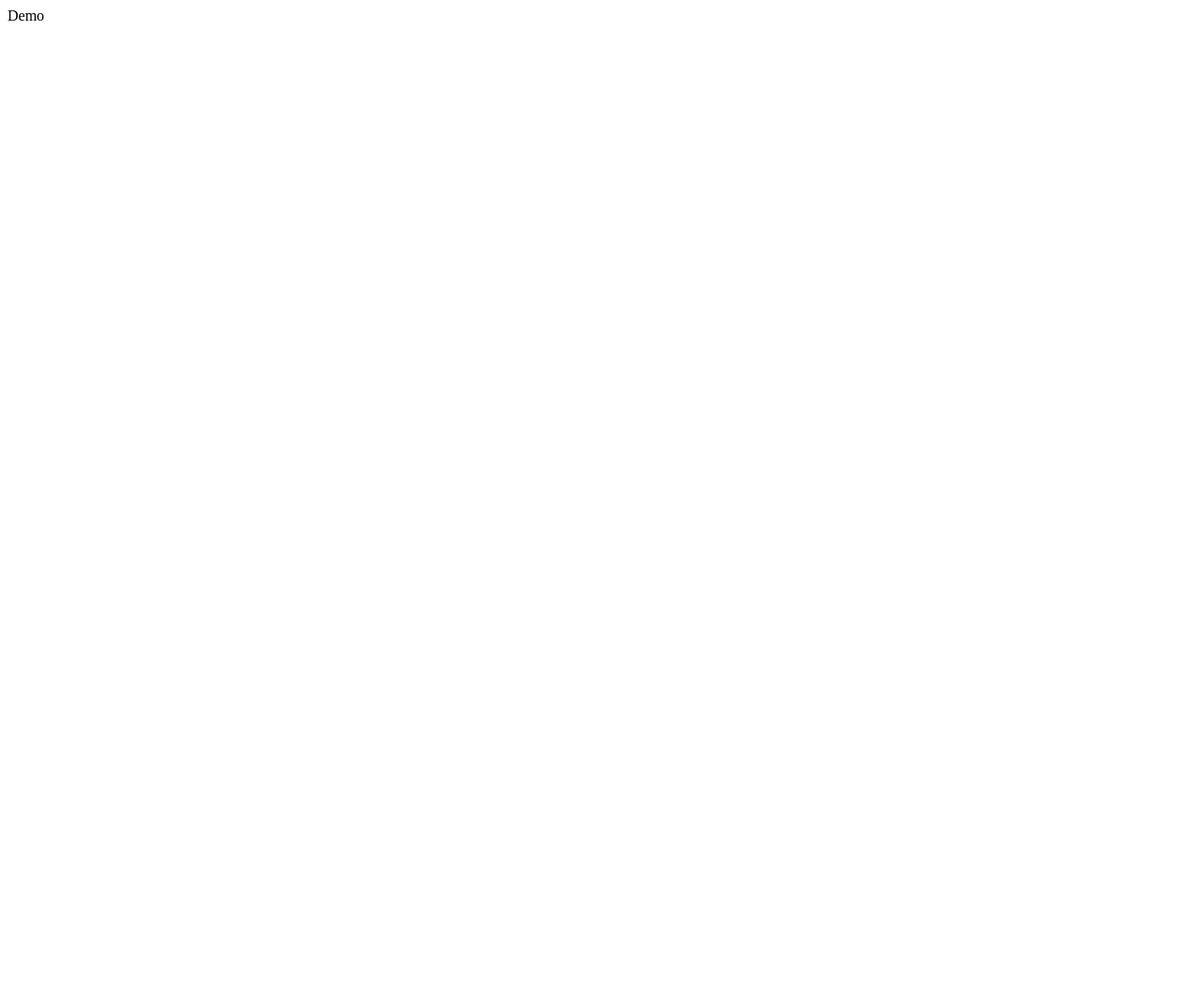
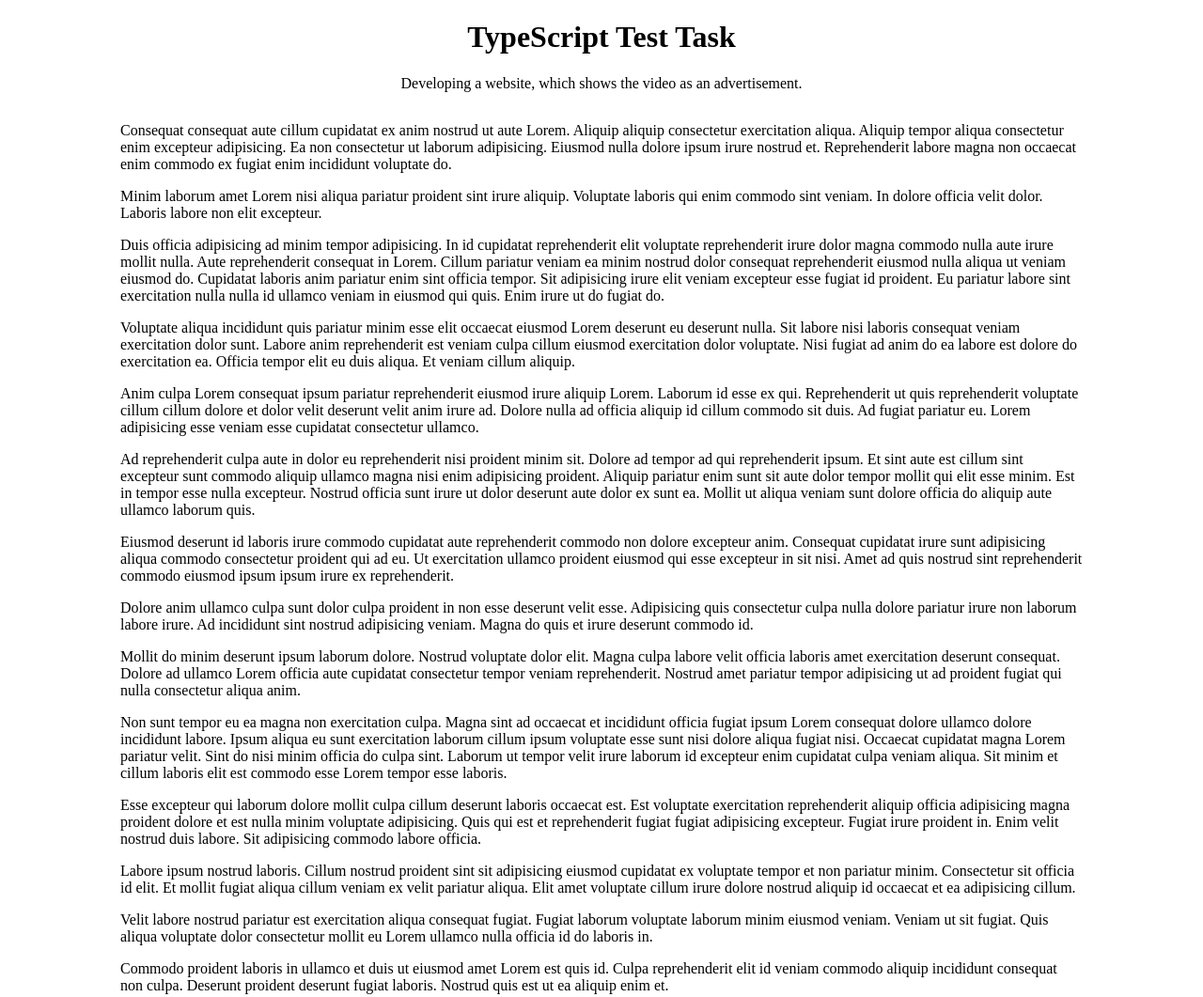
Before and after one commit to lechst/ts-test-task, a website built with webpack: page index.html in a window 1280 px wide. Shown: the top 1061 px of the page at 94% size. Before the commit the page ends 800 px from the top, so only its background shows below. Built offline with nearby package versions, Linux system fonts and the light colour scheme.

Commit message:
basic styles, generating dummy content

```diff
--- /dev/null
+++ b/index.css
@@ -0,0 +1,17 @@
+body{
+    margin: auto;
+    width: 80%
+}
+
+header{
+    text-align: center;
+}
+
+footer{
+    text-align: right;
+}
+
+#container{
+    height: 3000px;
+    overflow: hidden
+}
--- a/index.html
+++ b/index.html
@@ -1,11 +1,37 @@
 <!DOCTYPE html>
+
 <html lang="en">
+
 <head>
+
     <meta charset="UTF-8">
+    <meta name="viewport" content="width=device-width,initial-scale=1,maximum-scale=1,user-scalable=no">
+    <meta http-equiv="X-UA-Compatible" content="IE=edge,chrome=1">
+    <meta name="HandheldFriendly" content="true">
+
     <title>TypeScript Test Task</title>
+
+    <link rel="stylesheet" type="text/css" href="index.css">
+
     <script type="text/javascript" src="build/app.js"></script>
+
 </head>
+
 <body>
-    Demo
+
+    <header>
+        <h1>TypeScript Test Task</h1>
+        <p>Developing a website, which shows the video as an advertisement.</p>
+    </header>
+
+    <div id="container">
+        <div id="content"></div>
+    </div>
+
+    <footer>
+        <p>Created by: LS</p>
+    </footer>
+
 </body>
+
 </html>
--- a/package.json
+++ b/package.json
@@ -20,6 +20,7 @@
 	"homepage": "https://github.com/lechst/ts-test-task#readme",
 	"devDependencies": {
 		"http-server": "^0.11.1",
+		"lorem-ipsum": "^2.0.3",
 		"ts-loader": "^6.1.0",
 		"typescript": "^3.6.3",
 		"webpack": "^4.40.2",
--- a/src/app.ts
+++ b/src/app.ts
@@ -1,6 +1,39 @@
-import Msg from './Message'
+import Msg from './Message';
+import { LoremIpsum } from "lorem-ipsum";
 
 window.onload = function(){
+
+    const dummyContentGenerator = new LoremIpsum({
+        sentencesPerParagraph: {
+            max: 8,
+            min: 4
+        },
+        wordsPerSentence: {
+            max: 16,
+            min: 4
+        }
+    });
+
     let o = new Msg();
     o.show();
+
+    let mainContainer = document.getElementById("container");
+    const maxHeight = mainContainer.clientHeight;
+
+    console.log(maxHeight);
+
+    let innerContainer = document.getElementById("content");
+
+    let bool = false;
+
+    do {
+        if ( innerContainer.clientHeight < maxHeight ) {
+            bool = true;
+            innerContainer.innerHTML += "<p>"+dummyContentGenerator.generateParagraphs(1)+"</p>";
+            console.log(innerContainer.clientHeight);
+        } else {
+            bool = false;
+        }
+    } while (bool);
+
 };
```
Also changed, not shown: build/app.js, 2 other files.
